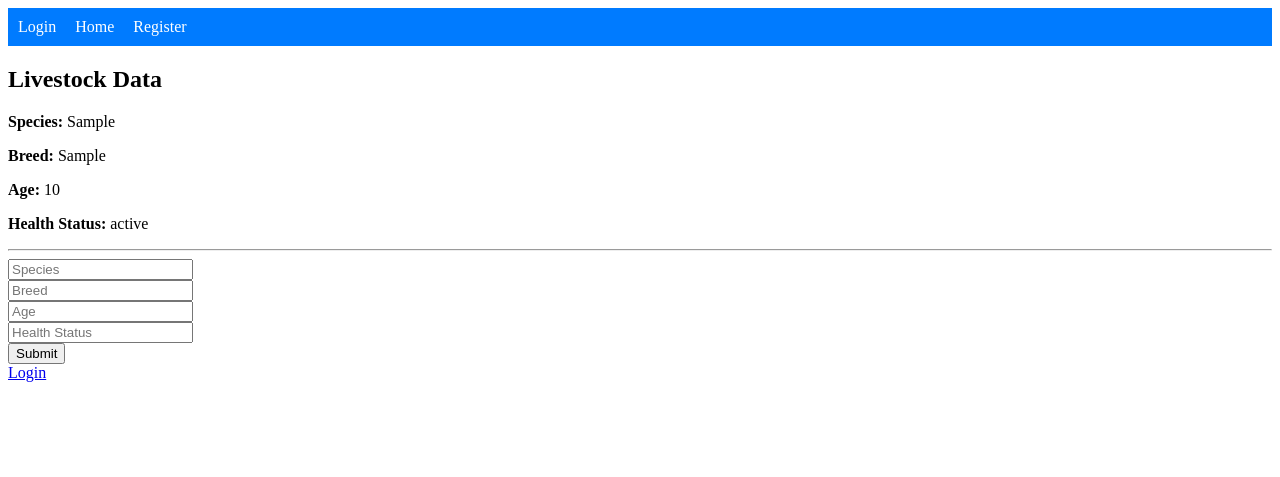
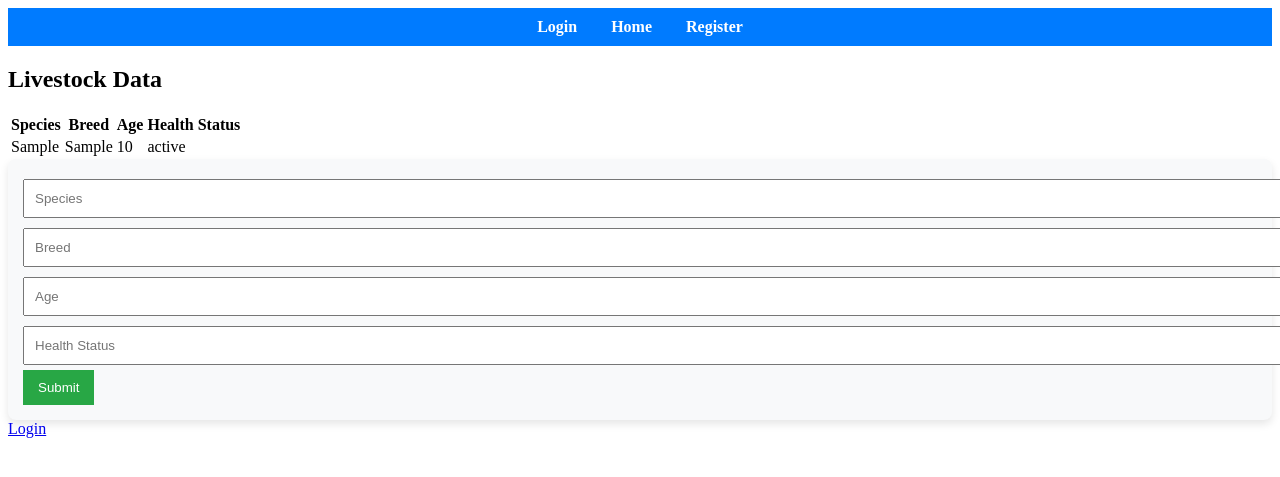
Before and after one commit to mwangiasford1/livestock_management_project-ME, a Flask app: template templates/index.html in a window 1280 px wide. Shown: the top 477 px of the page. Run offline with Flask 3, Linux system fonts and the light colour scheme; the template is opened without the code that fills it: values that come from a table or form of the project are taken from there, others are empty; tables that the repository leaves empty hold one stand-in row (values such as "Sample post").

Commit message:
Initial commit

```diff
--- a/static/styles.css
+++ b/static/styles.css
@@ -1,20 +1,57 @@
-.alert {
-    padding: 10px;
-    border-radius: 5px;
-}
-
 .navbar {
     background-color: #007bff;
     padding: 10px;
+    text-align: center;
 }
 
 .navbar a {
     color: white;
-    margin-right: 15px;
     text-decoration: none;
+    padding: 10px 15px;
+    font-weight: bold;
 }
 
-#error-message {
-    font-weight: bold;
-    margin-top: 10px;
+.navbar a:hover {
+    background-color: #0056b3;
+    border-radius: 5px;
 }
+.alert {
+    padding: 10px;
+    margin: 10px 0;
+    border-radius: 5px;
+    font-size: 16px;
+}
+
+.alert-success {
+    background-color: #d4edda;
+    color: #155724;
+}
+
+.alert-danger {
+    background-color: #f8d7da;
+    color: #721c24;
+}
+form {
+    background-color: #f8f9fa;
+    padding: 15px;
+    border-radius: 8px;
+    box-shadow: 0 4px 8px rgba(0, 0, 0, 0.1);
+}
+
+input {
+    width: 100%;
+    padding: 10px;
+    margin: 5px 0;
+}
+
+button {
+    background-color: #28a745;
+    color: white;
+    padding: 10px 15px;
+    border: none;
+    cursor: pointer;
+}
+
+button:hover {
+    background-color: #218838;
+}
--- a/templates/index.html
+++ b/templates/index.html
@@ -9,13 +9,26 @@
 {% block body %}
 <div class="container mt-5">
     <h2>Livestock Data</h2>
-    {% for entry in livestock %}
-        <p><strong>Species:</strong> {{ entry.species }}</p>
-        <p><strong>Breed:</strong> {{ entry.breed }}</p>
-        <p><strong>Age:</strong> {{ entry.age }}</p>
-        <p><strong>Health Status:</strong> {{ entry.health_status }}</p>
-        <hr>
-    {% endfor %}
+    <table class="table table-striped table-bordered mt-4">
+        <thead>
+            <tr>
+                <th>Species</th>
+                <th>Breed</th>
+                <th>Age</th>
+                <th>Health Status</th>
+            </tr>
+        </thead>
+        <tbody>
+            {% for entry in livestock %}
+            <tr>
+                <td>{{ entry.species }}</td>
+                <td>{{ entry.breed }}</td>
+                <td>{{ entry.age }}</td>
+                <td>{{ entry.health_status }}</td>
+            </tr>
+            {% endfor %}
+        </tbody>
+    </table>
 
     <!-- Form for submitting new livestock data -->
     <div class="card p-4 shadow-sm mt-4">
```
